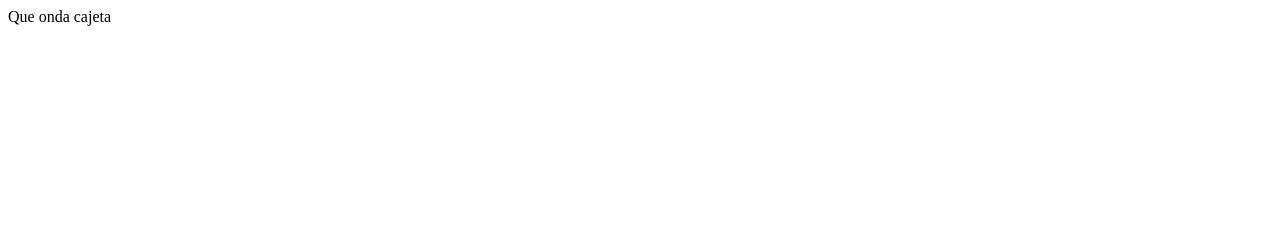
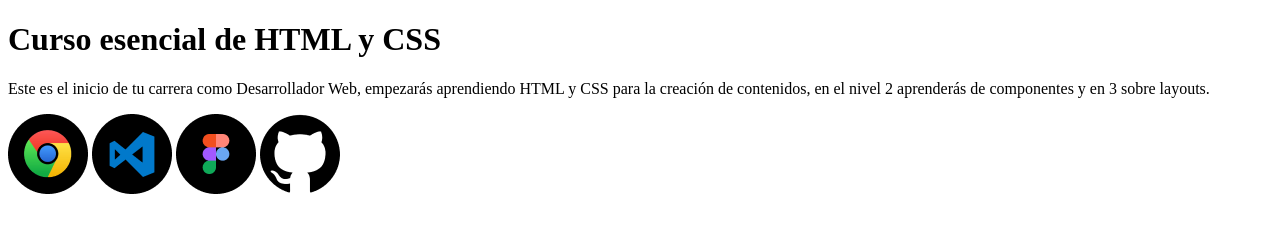
Before and after one commit to Emanuelugarte7/curso-esencial-html-css, a plain HTML site: page index.html in a window 1280 px wide. Drawn offline with Linux system fonts and the light colour scheme.

Commit message:
Hemos agregado las imagenes de los logos del setup

```diff
--- a/index.html
+++ b/index.html
@@ -1,11 +1,21 @@
 <!DOCTYPE html>
-<html lang="en">
+<html lang="es">
 <head>
   <meta charset="UTF-8">
   <meta name="viewport" content="width=device-width, initial-scale=1.0">
-  <title>Document</title>
+  <title>El Blog del Cajetudo </title>
 </head>
 <body>
-   Que onda cajeta
+   <h1>
+      Curso esencial de HTML y CSS
+    </h1>
+    <p>
+      Este es el inicio de tu carrera como Desarrollador Web, empezarás aprendiendo HTML y CSS para la creación de contenidos,
+      en el nivel 2 aprenderás de componentes y en 3 sobre layouts.
+    </p>
+    <img src="images/google-chrome.png" alt="Logo de Google Chrome" title="Logo de Google Chrome">
+    <img src="images/visual-studio-code.png" alt="Logo de Visual Studio Code" title="Logo de Visual Studio Code">
+    <img src="images/figma.png" alt="Logo de Figma" title="Logo de Figma">
+    <img src="images/github.png" alt="Logo de GitHub" title="Logo de GitHub">
 </body>
 </html>
```
Also changed, not shown: images/figma.png (added), images/github.png (added), images/google-chrome.png (added), images/visual-studio-code.png (added).
